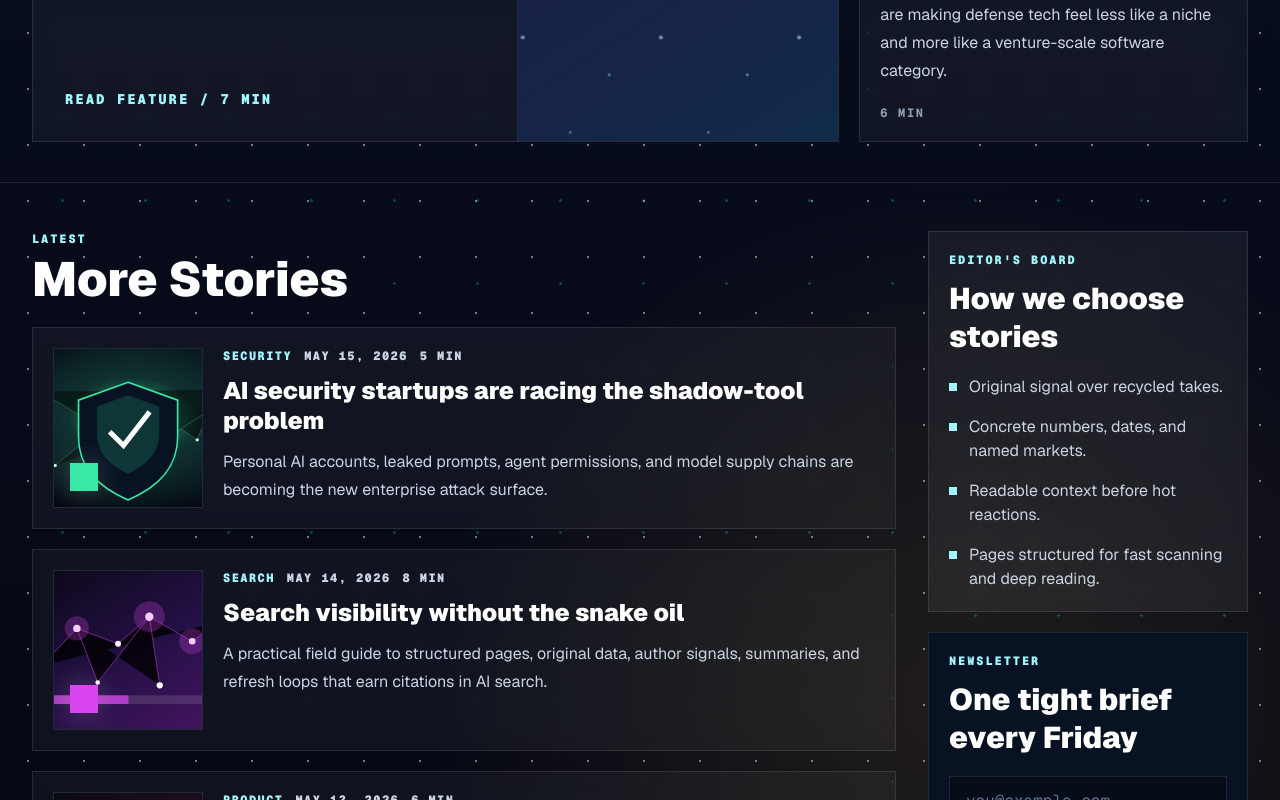
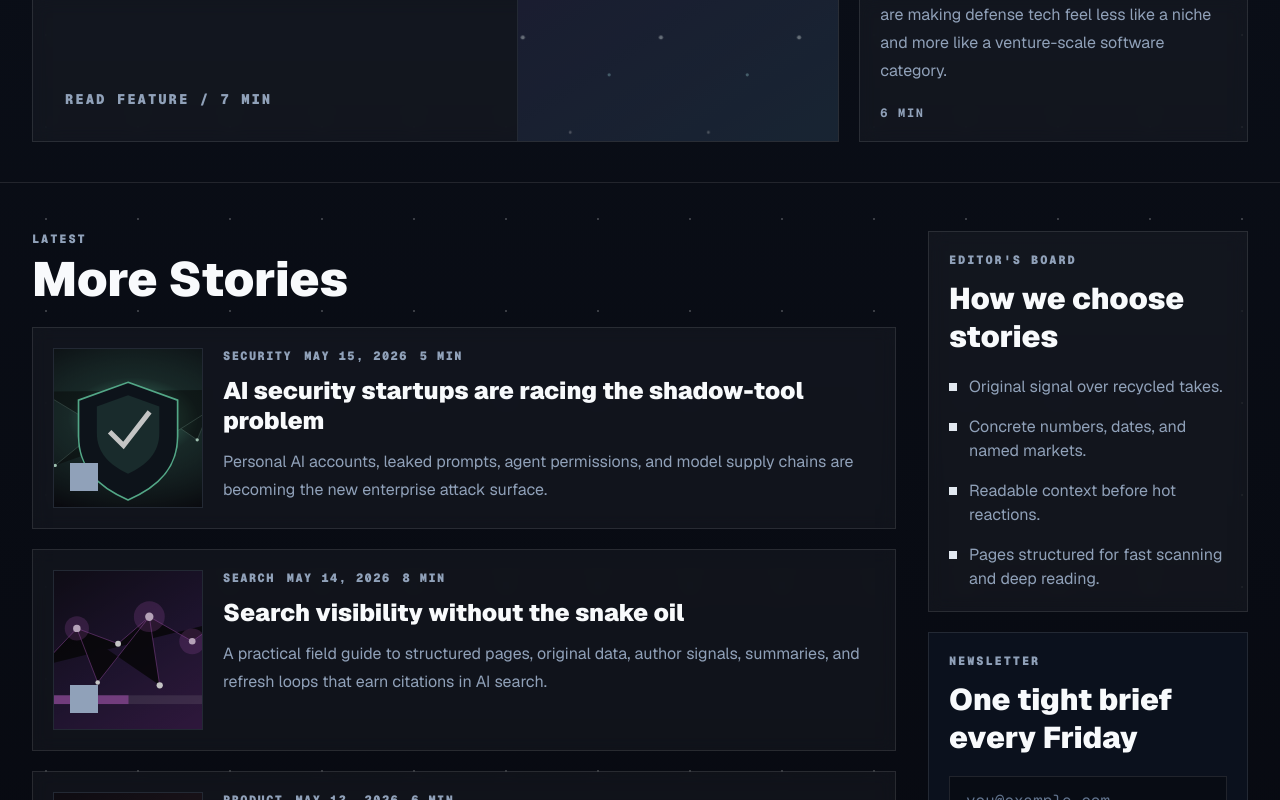
Before and after one commit to farzeenilyaszargar/Morvane, a Next.js app: page / in a window 1280 px wide. Shown: the part 1115-1915 px from the top of the page. Built offline with nearby package versions, Linux system fonts and the light colour scheme.

Commit message:
Tone down Morvane reading theme

```diff
--- a/app/globals.css
+++ b/app/globals.css
@@ -1,8 +1,8 @@
 @import "tailwindcss";
 
 :root {
-  --background: #050711;
-  --foreground: #f5f7fb;
+  --background: #070910;
+  --foreground: #f1f4f8;
 }
 
 @theme inline {
@@ -23,28 +23,24 @@ body {
 }
 
 ::selection {
-  background: #05d9e8;
-  color: #050711;
+  background: #d7e5f7;
+  color: #070910;
 }
 
 .space-field {
   background:
-    radial-gradient(circle at 12% 18%, rgba(5, 217, 232, 0.18), transparent 28%),
-    radial-gradient(circle at 86% 8%, rgba(139, 92, 246, 0.22), transparent 26%),
-    radial-gradient(circle at 75% 82%, rgba(248, 193, 74, 0.11), transparent 26%),
-    linear-gradient(180deg, #050711 0%, #080d1d 46%, #050711 100%);
+    radial-gradient(circle at 16% 14%, rgba(95, 117, 148, 0.1), transparent 30%),
+    radial-gradient(circle at 84% 6%, rgba(80, 89, 128, 0.12), transparent 28%),
+    linear-gradient(180deg, #070910 0%, #0a0e17 48%, #070910 100%);
 }
 
 .star-noise {
   background-image:
-    radial-gradient(circle, rgba(255, 255, 255, 0.45) 1px, transparent 1.5px),
-    radial-gradient(circle, rgba(5, 217, 232, 0.3) 1px, transparent 1.5px);
+    radial-gradient(circle, rgba(255, 255, 255, 0.2) 1px, transparent 1.4px);
   background-position:
-    0 0,
-    21px 29px;
+    0 0;
   background-size:
-    56px 56px,
-    83px 83px;
+    92px 92px;
 }
 
 .pixel-logo {
@@ -52,7 +48,7 @@ body {
 }
 
 .article-prose {
-  color: #d8deea;
+  color: #d6dce6;
 }
 
 .article-prose section + section {
@@ -73,6 +69,10 @@ body {
   margin-top: 1rem;
 }
 
+.cover-image {
+  filter: saturate(0.64) brightness(0.78) contrast(0.96);
+}
+
 .border-3 {
   border-width: 3px;
 }
--- a/app/page.tsx
+++ b/app/page.tsx
@@ -33,33 +33,33 @@ const jsonLd = {
 
 function PixelLogo() {
   return (
-    <span className="pixel-logo grid size-10 grid-cols-5 overflow-hidden border border-white/20 bg-[#070b16] shadow-[0_0_28px_rgba(5,217,232,0.22)]">
+    <span className="pixel-logo grid size-10 grid-cols-5 overflow-hidden border border-white/20 bg-[#0b0f18] ">
       {[
-        "bg-[#05d9e8]",
-        "bg-[#05d9e8]",
+        "bg-slate-200",
+        "bg-slate-300",
         "bg-transparent",
-        "bg-[#8b5cf6]",
-        "bg-[#8b5cf6]",
-        "bg-[#05d9e8]",
+        "bg-slate-500",
+        "bg-slate-400",
+        "bg-slate-300",
         "bg-transparent",
         "bg-white",
         "bg-transparent",
-        "bg-[#8b5cf6]",
+        "bg-slate-500",
         "bg-transparent",
         "bg-white",
-        "bg-[#f8c14a]",
+        "bg-slate-300",
         "bg-white",
         "bg-transparent",
-        "bg-[#38e8a4]",
+        "bg-slate-500",
         "bg-transparent",
         "bg-white",
         "bg-transparent",
-        "bg-[#fb7185]",
-        "bg-[#38e8a4]",
-        "bg-[#38e8a4]",
+        "bg-slate-400",
+        "bg-slate-500",
+        "bg-slate-400",
         "bg-transparent",
-        "bg-[#fb7185]",
-        "bg-[#fb7185]",
+        "bg-slate-300",
+        "bg-slate-500",
       ].map((color, index) => (
         <span key={`${color}-${index}`} className={color} />
       ))}
@@ -69,18 +69,18 @@ function PixelLogo() {
 
 function SiteHeader() {
   return (
-    <header className="border-b border-white/10 bg-[#050711]/90 backdrop-blur">
+    <header className="border-b border-white/10 bg-[#070910]/95 backdrop-blur">
       <nav className="mx-auto flex max-w-7xl flex-col gap-5 px-5 py-5 sm:px-8 lg:flex-row lg:items-center lg:justify-between">
         <Link href="/" className="flex items-center gap-3" aria-label="Morvane home">
           <PixelLogo />
           <span className="font-mono text-2xl font-black uppercase tracking-[0.16em]">Morvane</span>
         </Link>
-        <div className="flex flex-wrap gap-2 font-mono text-xs font-bold uppercase tracking-[0.12em] text-slate-300">
+        <div className="flex flex-wrap gap-2 font-mono text-xs font-bold uppercase tracking-[0.12em] text-slate-400">
           {navItems.map((item) => (
             <Link
               key={item}
               href={`/#${item.toLowerCase().replaceAll(" ", "-")}`}
-              className="border border-white/10 bg-white/[0.03] px-3 py-2 transition hover:border-cyan-300/60 hover:bg-cyan-300/10 hover:text-white"
+              className="border border-white/10 bg-white/[0.03] px-3 py-2 transition hover:border-slate-300/40 hover:bg-white/[0.04] hover:text-white"
             >
               {item}
             </Link>
@@ -101,11 +101,9 @@ function ArticleVisual({
   alt: string;
 }) {
   return (
-    <div
-      className="relative min-h-40 overflow-hidden border border-white/10 bg-[#071322]"
-    >
-      <Image src={src} alt={alt} fill sizes="150px" className="object-cover" />
-      <span className={`${accent} absolute bottom-4 left-4 block size-7 shadow-[0_0_28px_rgba(255,255,255,0.22)]`} />
+    <div className="relative min-h-40 overflow-hidden border border-white/10 bg-[#0b111d]">
+      <Image src={src} alt={alt} fill sizes="150px" className="cover-image object-cover" />
+      <span className={`${accent} absolute bottom-4 left-4 block size-7 `} />
     </div>
   );
 }
@@ -120,8 +118,8 @@ function ArticleMeta({
   readTime?: string;
 }) {
   return (
-    <div className="flex flex-wrap gap-3 font-mono text-xs font-black uppercase tracking-[0.12em] text-slate-300">
-      <span className="text-cyan-200">{category}</span>
+    <div className="flex flex-wrap gap-3 font-mono text-xs font-black uppercase tracking-[0.12em] text-slate-400">
+      <span className="text-slate-400">{category}</span>
       <span>{date}</span>
       {readTime ? <span>{readTime}</span> : null}
     </div>
@@ -133,7 +131,7 @@ export default function Home() {
   const latestArticles = articles.slice(3);
 
   return (
-    <main className="space-field min-h-screen text-slate-100">
+    <main className="space-field min-h-screen text-slate-200">
       <script
         type="application/ld+json"
         dangerouslySetInnerHTML={{ __html: JSON.stringify(jsonLd) }}
@@ -151,28 +149,28 @@ export default function Home() {
             <div className="grid gap-5 lg:grid-cols-[1.35fr_0.65fr]">
               <Link
                 href={`/articles/${lead.slug}`}
-                className="group grid min-h-[520px] overflow-hidden border border-white/10 bg-white/[0.045] backdrop-blur transition hover:border-cyan-200/50 hover:bg-white/[0.065] lg:grid-cols-[0.92fr_1.08fr]"
+                className="group grid min-h-[520px] overflow-hidden border border-white/10 bg-white/[0.035] backdrop-blur transition hover:border-slate-300/30 hover:bg-white/[0.05] lg:grid-cols-[0.92fr_1.08fr]"
               >
                 <div className="order-2 flex flex-col justify-between p-6 sm:p-8 lg:order-1">
                   <div>
                     <ArticleMeta category={lead.category} date={lead.date} />
-                    <h1 className="mt-5 max-w-3xl text-4xl font-black leading-[0.94] text-white group-hover:text-cyan-100 sm:text-6xl lg:text-7xl">
+                    <h1 className="mt-5 max-w-3xl text-4xl font-black leading-[0.94] text-slate-50 group-hover:text-slate-200 sm:text-6xl lg:text-7xl">
                       {lead.title}
                     </h1>
-                    <p className="mt-6 max-w-2xl text-lg leading-8 text-slate-300">{lead.dek}</p>
+                    <p className="mt-6 max-w-2xl text-lg leading-8 text-slate-400">{lead.dek}</p>
                   </div>
-                  <p className="mt-10 font-mono text-sm font-black uppercase tracking-[0.14em] text-cyan-200">
+                  <p className="mt-10 font-mono text-sm font-black uppercase tracking-[0.14em] text-slate-400">
                     Read feature / {lead.readTime}
                   </p>
                 </div>
-                <div className="relative order-1 min-h-72 overflow-hidden border-b border-white/10 bg-[#071322] lg:order-2 lg:border-b-0 lg:border-l">
+                <div className="relative order-1 min-h-72 overflow-hidden border-b border-white/10 bg-[#0b111d] lg:order-2 lg:border-b-0 lg:border-l">
                   <Image
                     src={lead.image.src}
                     alt={lead.image.alt}
                     fill
                     priority
                     sizes="(min-width: 1024px) 52vw, 100vw"
-                    className="object-cover transition duration-500 group-hover:scale-[1.03]"
+                    className="cover-image object-cover transition duration-500 group-hover:scale-[1.02]"
                   />
                 </div>
               </Link>
@@ -182,24 +180,24 @@ export default function Home() {
                   <Link
                     key={article.slug}
                     href={`/articles/${article.slug}`}
-                    className="group flex min-h-60 flex-col justify-between border border-white/10 bg-white/[0.045] p-5 backdrop-blur transition hover:border-cyan-200/50 hover:bg-white/[0.065]"
+                    className="group flex min-h-60 flex-col justify-between border border-white/10 bg-white/[0.035] p-5 backdrop-blur transition hover:border-slate-300/30 hover:bg-white/[0.05]"
                   >
                     <div>
-                      <div className="relative mb-5 aspect-[16/9] overflow-hidden border border-white/10 bg-[#071322]">
+                      <div className="relative mb-5 aspect-[16/9] overflow-hidden border border-white/10 bg-[#0b111d]">
                         <Image
                           src={article.image.src}
                           alt={article.image.alt}
                           fill
                           sizes="(min-width: 1024px) 32vw, 100vw"
-                          className="object-cover transition duration-500 group-hover:scale-[1.03]"
+                          className="cover-image object-cover transition duration-500 group-hover:scale-[1.02]"
                         />
                       </div>
                       <span className={`${article.accent} mb-5 block h-1 w-20`} />
                       <ArticleMeta category={article.category} date={article.date} />
-                      <h2 className="mt-4 text-2xl font-black leading-tight text-white group-hover:text-cyan-100">
+                      <h2 className="mt-4 text-2xl font-black leading-tight text-slate-50 group-hover:text-slate-200">
                         {article.title}
                       </h2>
-                      <p className="mt-4 leading-7 text-slate-300">{article.excerpt}</p>
+                      <p className="mt-4 leading-7 text-slate-400">{article.excerpt}</p>
                     </div>
                     <p className="mt-5 font-mono text-xs font-bold uppercase tracking-[0.14em] text-slate-400">
                       {article.readTime}
@@ -215,10 +213,10 @@ export default function Home() {
           <div>
             <div className="mb-6 flex items-end justify-between gap-4">
               <div>
-                <p className="font-mono text-xs font-black uppercase tracking-[0.16em] text-cyan-200">
+                <p className="font-mono text-xs font-black uppercase tracking-[0.16em] text-slate-400">
                   Latest
                 </p>
-                <h2 className="mt-2 text-4xl font-black leading-none text-white sm:text-5xl">
+                <h2 className="mt-2 text-4xl font-black leading-none text-slate-50 sm:text-5xl">
                   More Stories
                 </h2>
               </div>
@@ -229,7 +227,7 @@ export default function Home() {
                   key={article.slug}
                   id={article.category.toLowerCase().replaceAll(" ", "-")}
                   href={`/articles/${article.slug}`}
-                  className="group grid gap-5 border border-white/10 bg-white/[0.045] p-5 backdrop-blur transition hover:border-cyan-200/50 hover:bg-white/[0.065] sm:grid-cols-[150px_1fr]"
+                  className="group grid gap-5 border border-white/10 bg-white/[0.035] p-5 backdrop-blur transition hover:border-slate-300/30 hover:bg-white/[0.05] sm:grid-cols-[150px_1fr]"
                 >
                   <ArticleVisual
                     accent={article.accent}
@@ -242,10 +240,10 @@ export default function Home() {
                       date={article.date}
                       readTime={article.readTime}
                     />
-                    <h3 className="mt-3 text-2xl font-black leading-tight text-white group-hover:text-cyan-100">
+                    <h3 className="mt-3 text-2xl font-black leading-tight text-slate-50 group-hover:text-slate-200">
                       {article.title}
                     </h3>
-                    <p className="mt-3 leading-7 text-slate-300">{article.excerpt}</p>
+                    <p className="mt-3 leading-7 text-slate-400">{article.excerpt}</p>
                   </div>
                 </Link>
               ))}
@@ -253,14 +251,14 @@ export default function Home() {
           </div>
 
           <aside className="space-y-5">
-            <div className="border border-white/10 bg-white/[0.06] p-5 backdrop-blur">
-              <p className="font-mono text-xs font-black uppercase tracking-[0.16em] text-cyan-200">
+            <div className="border border-white/10 bg-white/[0.04] p-5 backdrop-blur">
+              <p className="font-mono text-xs font-black uppercase tracking-[0.16em] text-slate-400">
                 Editor&apos;s Board
               </p>
-              <h2 className="mt-3 text-3xl font-black leading-tight text-white">
+              <h2 className="mt-3 text-3xl font-black leading-tight text-slate-50">
                 How we choose stories
               </h2>
-              <ul className="mt-5 space-y-4 text-slate-300">
+              <ul className="mt-5 space-y-4 text-slate-400">
                 {[
                   "Original signal over recycled takes.",
                   "Concrete numbers, dates, and named markets.",
@@ -268,17 +266,17 @@ export default function Home() {
                   "Pages structured for fast scanning and deep reading.",
                 ].map((brief) => (
                   <li key={brief} className="flex gap-3 leading-6">
-                    <span className="mt-2 size-2 shrink-0 bg-cyan-200" />
+                    <span className="mt-2 size-2 shrink-0 bg-slate-200" />
                     <span>{brief}</span>
                   </li>
                 ))}
               </ul>
             </div>
-            <div className="border border-white/10 bg-[#071322] p-5">
-              <p className="font-mono text-xs font-black uppercase tracking-[0.16em] text-cyan-200">
+            <div className="border border-white/10 bg-[#0b111d] p-5">
+              <p className="font-mono text-xs font-black uppercase tracking-[0.16em] text-slate-400">
                 Newsletter
               </p>
-              <h2 className="mt-3 text-3xl font-black leading-tight text-white">
+              <h2 className="mt-3 text-3xl font-black leading-tight text-slate-50">
                 One tight brief every Friday
               </h2>
               <form className="mt-5 flex flex-col gap-3">
@@ -289,11 +287,11 @@ export default function Home() {
                   id="email"
                   type="email"
                   placeholder="you@example.com"
-                  className="border border-white/10 bg-black/30 px-4 py-3 font-mono text-slate-100 outline-none placeholder:text-slate-500 focus:border-cyan-200"
+                  className="border border-white/10 bg-black/30 px-4 py-3 font-mono text-slate-200 outline-none placeholder:text-slate-500 focus:border-slate-300"
                 />
                 <button
                   type="button"
-                  className="border border-cyan-200/50 bg-cyan-200 px-4 py-3 font-mono font-black uppercase tracking-[0.14em] text-[#050711] transition hover:bg-white"
+                  className="border border-slate-300/40 bg-slate-200 px-4 py-3 font-mono font-black uppercase tracking-[0.14em] text-[#070910] transition hover:bg-white"
                 >
                   Subscribe
                 </button>
--- a/lib/articles.ts
+++ b/lib/articles.ts
@@ -37,8 +37,8 @@ export const articles: Article[] = [
     date: "May 17, 2026",
     publishedAt: "2026-05-17",
     readTime: "7 min",
-    accent: "bg-[#8b5cf6]",
-    theme: "from-[#10162c] via-[#38206b] to-[#05d9e8]",
+    accent: "bg-slate-400",
+    theme: "from-[#0b101a] via-[#101726] to-[#172033]",
     image: {
       src: "/articles/enterprise-ai-orbit.svg",
       alt: "Abstract orbital data rings around a bright enterprise AI core",
@@ -83,8 +83,8 @@ export const articles: Article[] = [
     date: "May 17, 2026",
     publishedAt: "2026-05-17",
     readTime: "6 min",
-    accent: "bg-[#05d9e8]",
-    theme: "from-[#06111f] via-[#123c69] to-[#05d9e8]",
+    accent: "bg-slate-400",
+    theme: "from-[#0b101a] via-[#101726] to-[#172033]",
     image: {
       src: "/articles/ai-chip-map.svg",
       alt: "Glowing processor grid floating over a deep space field",
@@ -129,8 +129,8 @@ export const articles: Article[] = [
     date: "May 16, 2026",
     publishedAt: "2026-05-16",
     readTime: "6 min",
-    accent: "bg-[#f8c14a]",
-    theme: "from-[#111827] via-[#3a2a10] to-[#f8c14a]",
+    accent: "bg-slate-400",
+    theme: "from-[#0b101a] via-[#101726] to-[#172033]",
     image: {
       src: "/articles/defense-autonomy-grid.svg",
       alt: "Satellite-like autonomy paths crossing a golden tactical grid",
@@ -175,8 +175,8 @@ export const articles: Article[] = [
     date: "May 15, 2026",
     publishedAt: "2026-05-15",
     readTime: "5 min",
-    accent: "bg-[#38e8a4]",
-    theme: "from-[#061a16] via-[#123e38] to-[#38e8a4]",
+    accent: "bg-slate-400",
+    theme: "from-[#0b101a] via-[#101726] to-[#172033]",
     image: {
       src: "/articles/security-shield-nebula.svg",
       alt: "Luminous security shield over a green nebula network",
@@ -221,8 +221,8 @@ export const articles: Article[] = [
     date: "May 14, 2026",
     publishedAt: "2026-05-14",
     readTime: "8 min",
-    accent: "bg-[#d946ef]",
-    theme: "from-[#14091f] via-[#40135a] to-[#d946ef]",
+    accent: "bg-slate-400",
+    theme: "from-[#0b101a] via-[#101726] to-[#172033]",
     image: {
       src: "/articles/search-signal-constellation.svg",
       alt: "Constellation of search signals connected across a violet star field",
@@ -267,8 +267,8 @@ export const articles: Article[] = [
     date: "May 13, 2026",
     publishedAt: "2026-05-13",
     readTime: "6 min",
-    accent: "bg-[#fb7185]",
-    theme: "from-[#1a0c15] via-[#512036] to-[#fb7185]",
+    accent: "bg-slate-400",
+    theme: "from-[#0b101a] via-[#101726] to-[#172033]",
     image: {
       src: "/articles/product-interface-orbit.svg",
       alt: "Clean product interface panels orbiting a coral AI system",
```
Also changed, not shown: app/articles/[slug]/page.tsx (+33 -33 lines).
